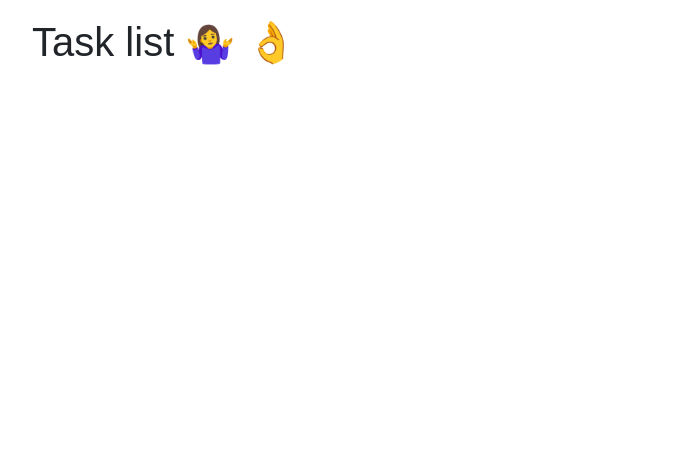
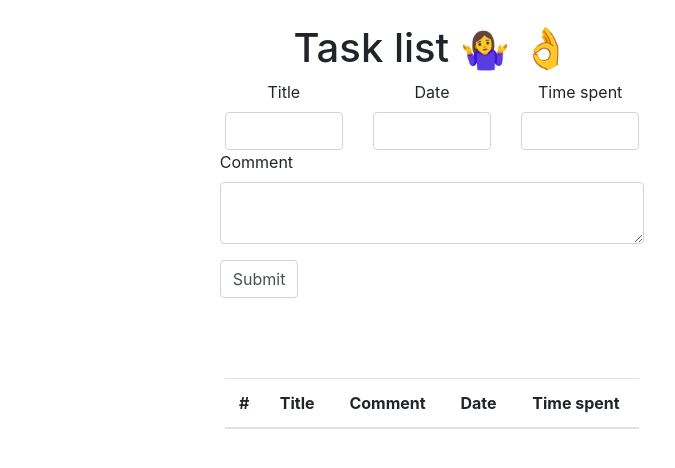
Before and after one commit to rokiszb/userTrack, a Symfony app: template templates/app/list/index.html.twig in a window 1280 px wide. Shown: the top 468 px of the page, without its empty margins (208-883 px from the left). Run offline with Twig, Linux system fonts and the light colour scheme; the template is opened without the code that fills it, so the values that code supplies are empty; form fields are guessed from the names that the template uses; some libraries are stand-ins or nearby versions.

Commit message:
form completed

```diff
--- /dev/null
+++ b/public/js/list.js
@@ -0,0 +1,6 @@
+$(document).ready(function() {
+    // you may need to change this code if you are not using Bootstrap Datepicker
+    $('.js-datepicker').datepicker({
+        format: 'yyyy-mm-dd'
+    });
+});
--- a/src/Entity/Task.php
+++ b/src/Entity/Task.php
@@ -28,7 +28,7 @@ class Task
     private $comment;
 
     /**
-     * @ORM\Column(type="datetime")
+     * @ORM\Column(type="date")
      */
     private $date;
 
--- /dev/null
+++ b/templates/app/list/form/form.html.twig
@@ -0,0 +1,23 @@
+{{ form_start(taskForm) }}
+<div class="row">
+    <div class="col-sm">
+        {{ form_label(taskForm.title) }}
+        {{ form_widget(taskForm.title) }}
+    </div>
+    <div class="col-sm">
+        {{ form_label(taskForm.date) }}
+        {{ form_widget(taskForm.date) }}
+    </div>
+    <div class="col-sm">
+        {{ form_label(taskForm.timeSpent) }}
+        {{ form_widget(taskForm.timeSpent) }}
+    </div>
+</div>
+<div class="form-row form-group">
+    {{ form_label(taskForm.comment) }}
+    {{ form_widget(taskForm.comment) }}
+</div>
+<div class="form-row form-group">
+    {{ form_row(taskForm.submit) }}
+</div>
+{{ form_end(taskForm) }}
--- /dev/null
+++ b/templates/app/list/form/table.html.twig
@@ -0,0 +1,24 @@
+<table class="table">
+    <thead>
+        <tr>
+            <th scope="col">#</th>
+            <th scope="col">Title</th>
+            <th scope="col">Comment</th>
+            <th scope="col">Date</th>
+            <th scope="col">Time spent</th>
+        </tr>
+    </thead>
+    <tbody>
+        {% set count = 1 %}
+        {% for task in userList.tasks %}
+            <tr>
+                <th scope="row">{{ count }}</th>
+                <td>{{ task.title }}</td>
+                <td>{{ task.comment }}</td>
+                <td>{{ task.date|date('Y-m-d') }}</td>
+                <td>{{ task.timeSpent }}</td>
+            </tr>
+            {% set count = count + 1 %}
+        {% endfor %}
+    </tbody>
+</table>
--- a/templates/app/list/index.html.twig
+++ b/templates/app/list/index.html.twig
@@ -1,24 +1,39 @@
 {% extends 'base.html.twig' %}
+{% block stylesheets %}
+    {{ parent() }}
 
+    <link rel="stylesheet"
+          href="https://cdnjs.cloudflare.com/ajax/libs/bootstrap-datepicker/1.9.0/css/bootstrap-datepicker.min.css"
+          integrity="sha512-mSYUmp1HYZDFaVKK//63EcZq4iFWFjxSL+Z3T/aCt4IO9Cejm03q3NKKYN6pFQzY0SBOr8h+eCIAZHPXcpZaNw=="
+          crossorigin="anonymous"/>
+{% endblock %}
 {% block title %}Task list{% endblock %}
 
 {% block body %}
-<style>
-    .example-wrapper { margin: 1em auto; max-width: 800px; width: 95%; font: 18px/1.5 sans-serif; }
-    .example-wrapper code { background: #F5F5F5; padding: 2px 6px; }
-</style>
+    <div class="container">
+        <div class="col-xl-5 col-lg-6 col-md-8 col-sm-10 mx-auto text-center form p-4">
+            <h1>Task list 🤷‍♀ 👌</h1>
+            {% for message in app.flashes('success') %}
+                <div class="alert alert-success">
+                    {{ message }}
+                </div>
+            {% endfor %}
+            {% include 'app/list/form/form.html.twig' %}
+        </div>
+    </div>
+    <div class="container">
+        <div class="col-xl-5 col-lg-6 col-md-8 col-sm-10 mx-auto text-center form p-4">
+            {% include 'app/list/form/table.html.twig' %}
+        </div>
+    </div>
 
-<div class="example-wrapper">
-    <h1>Task list 🤷‍♀ 👌</h1>
-    <ul id="task-list">
 
-    </ul>
-{#    {{ form_start(task) }}#}
-{#    {{ form_row }}#}
-{#    {{ form_end(task) }}#}
-</div>
 {% endblock %}
+
 {% block javascripts %}
     {{ parent() }}
-    {{ encore_entry_script_tags('list') }}
+    <script src="https://cdnjs.cloudflare.com/ajax/libs/bootstrap-datepicker/1.9.0/js/bootstrap-datepicker.min.js"
+            integrity="sha512-T/tUfKSV1bihCnd+MxKD0Hm1uBBroVYBOYSk1knyvQ9VyZJpc/ALb4P0r6ubwVPSGB2GvjeoMAJJImBG12TiaQ=="
+            crossorigin="anonymous"></script>
+    <script src="{{ asset('js/list.js') }}"></script>
 {% endblock %}
--- a/templates/base.html.twig
+++ b/templates/base.html.twig
@@ -3,14 +3,15 @@
 <head>
     <meta charset="UTF-8">
     <title>{% block title %}Welcome!{% endblock %}</title>
-        {# Run `composer require symfony/webpack-encore-bundle`
-           and uncomment the following Encore helpers to start using Symfony UX #}
     {% block stylesheets %}
-            {#{{ encore_entry_link_tags('app') }}#}
-            <link rel="stylesheet" href="https://stackpath.bootstrapcdn.com/bootstrap/4.5.2/css/bootstrap.min.css" integrity="sha384-JcKb8q3iqJ61gNV9KGb8thSsNjpSL0n8PARn9HuZOnIxN0hoP+VmmDGMN5t9UJ0Z" crossorigin="anonymous">{% endblock %}
+        <link rel="stylesheet" href="https://stackpath.bootstrapcdn.com/bootstrap/4.5.2/css/bootstrap.min.css"
+              integrity="sha384-JcKb8q3iqJ61gNV9KGb8thSsNjpSL0n8PARn9HuZOnIxN0hoP+VmmDGMN5t9UJ0Z"
+              crossorigin="anonymous">{% endblock %}
 
     {% block javascripts %}
-            {#{{ encore_entry_script_tags('app') }}#}
+        <script src="https://code.jquery.com/jquery-3.3.1.slim.min.js"
+                integrity="sha384-q8i/X+965DzO0rT7abK41JStQIAqVgRVzpbzo5smXKp4YfRvH+8abtTE1Pi6jizo"
+                crossorigin="anonymous"></script>
     {% endblock %}
 </head>
 <body>
```
Also changed, not shown: src/Controller/AppController.php (+23 -5 lines), src/Form/TaskType.php (+11 -6 lines), 1 other file. Lines whose indentation alone changed are shown as unchanged.
